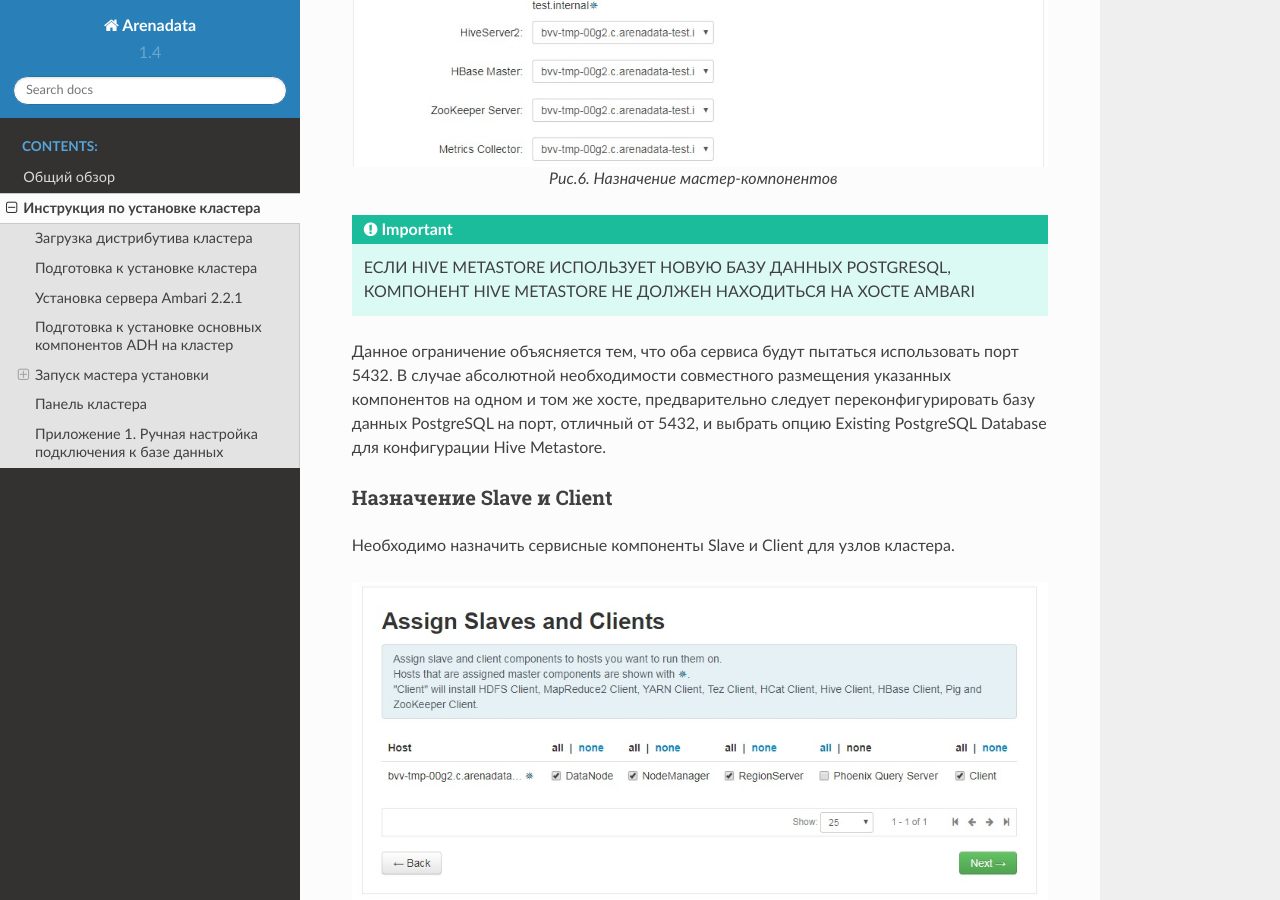
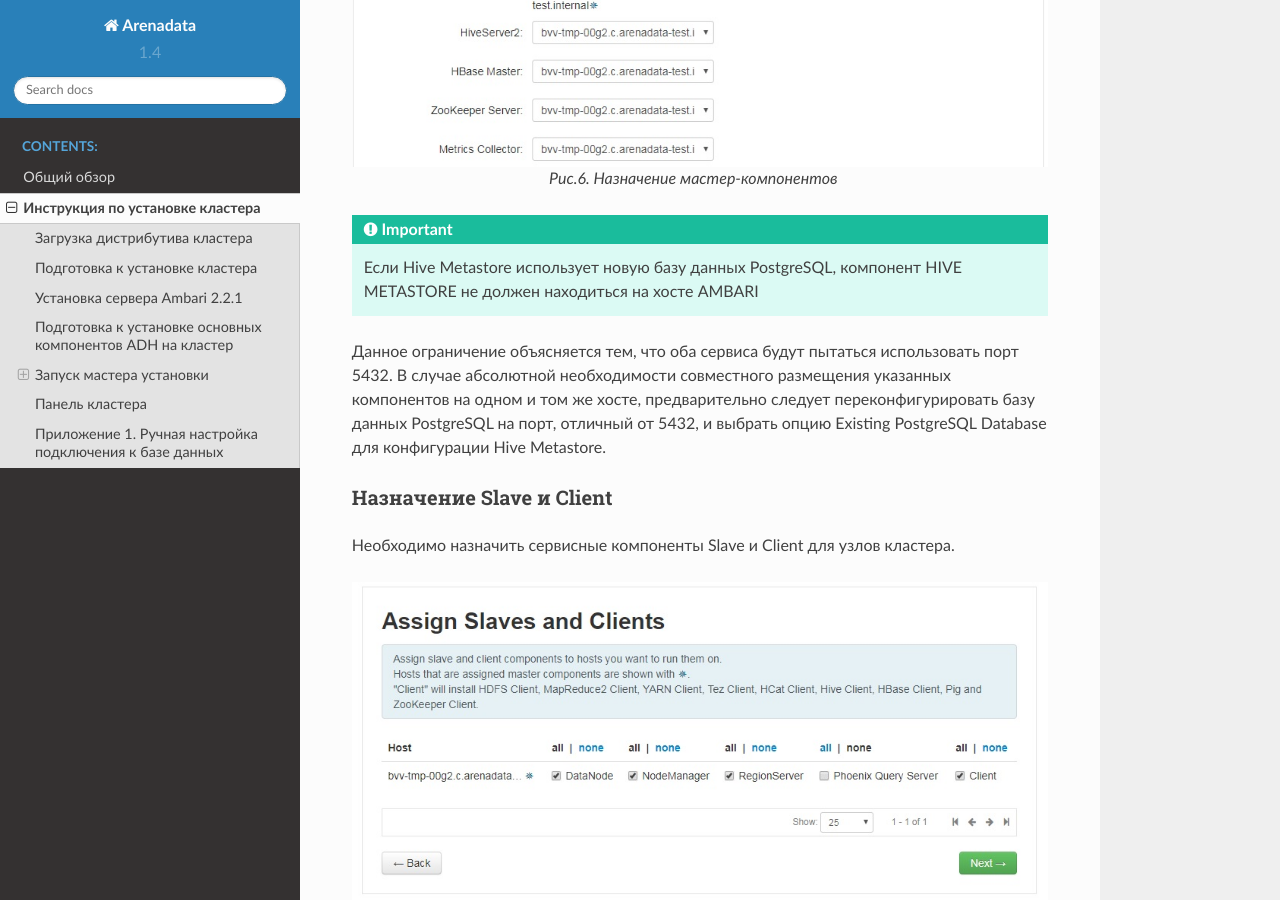
Before and after one commit to arenadata/docs_adps, a Sphinx documentation site: the page built from source/install.rst, in a window 1280 px wide and 900 px high, scrolled down 4744 px. Built offline with Sphinx 7.4.7 and the Read the Docs theme 2.0.0, drawn with Linux system fonts in a browser that asks for light colours.

```diff
--- a/source/install.rst
+++ b/source/install.rst
@@ -159,7 +159,7 @@ Ambari-агент зарегистрируется на сервере при е
 
    Рис.6. Назначение мастер-компонентов
 
-.. important:: ЕСЛИ HIVE METASTORE ИСПОЛЬЗУЕТ НОВУЮ БАЗУ ДАННЫХ POSTGRESQL, КОМПОНЕНТ HIVE METASTORE НЕ ДОЛЖЕН НАХОДИТЬСЯ НА ХОСТЕ AMBARI
+.. important:: Если Hive Metastore использует новую базу данных PostgreSQL, компонент HIVE METASTORE не должен находиться на хосте AMBARI
 
 Данное ограничение объясняется тем, что оба сервиса будут пытаться
 использовать порт 5432. В случае абсолютной необходимости совместного
```
